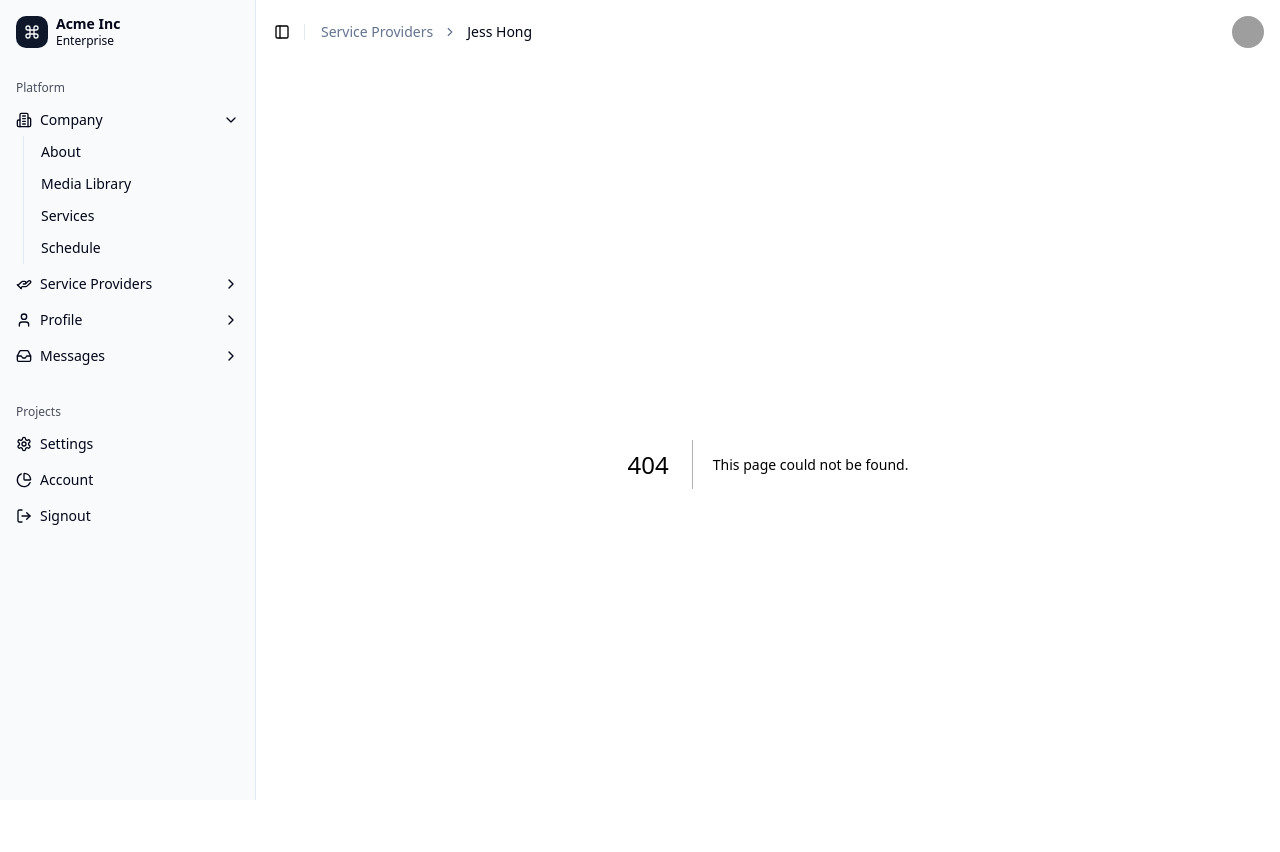
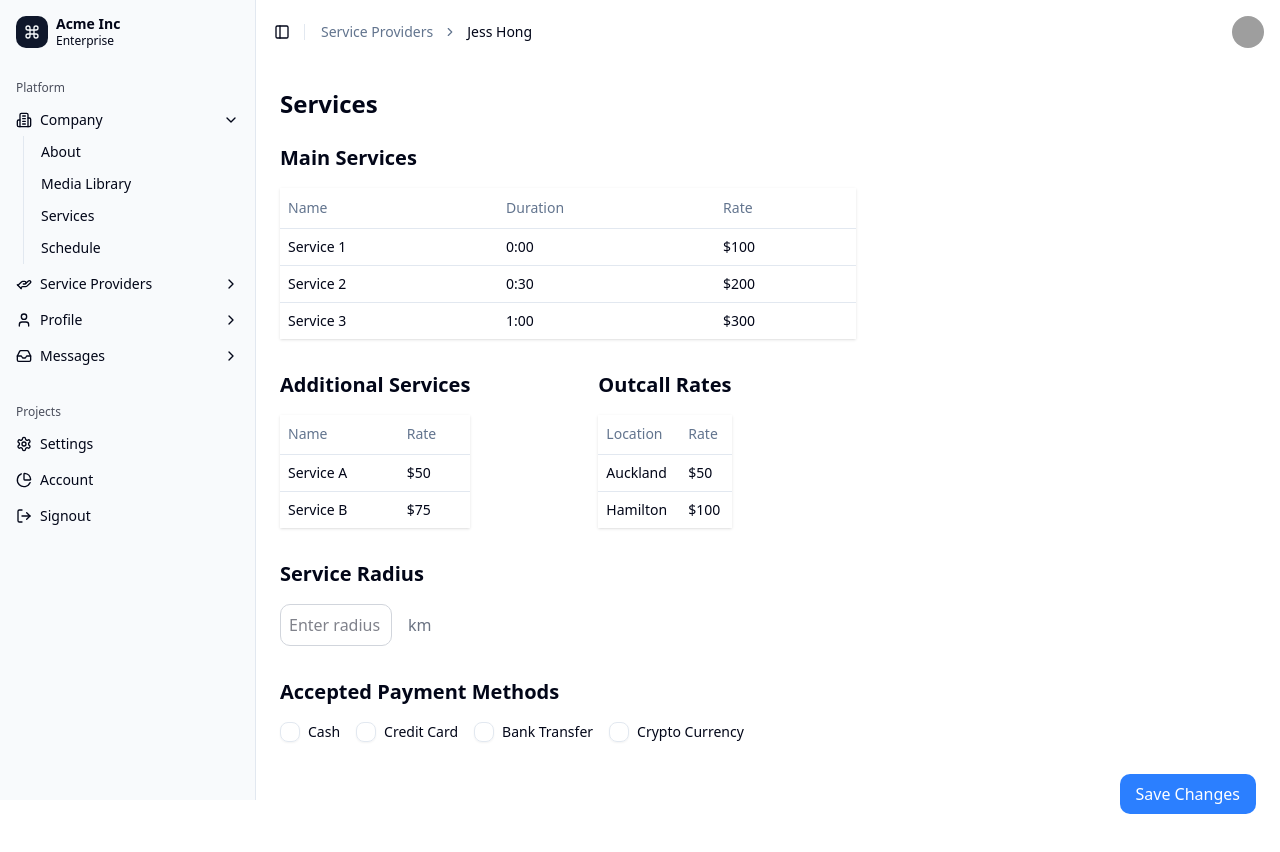
Before and after one commit to prasish01/service_hub, a Next.js app: page /services in a window 1280 px wide. Before the commit this address had no page. Shown: the top 852 px of the page. Built offline with nearby package versions, Linux system fonts and the light colour scheme; grey boxes are pictures that could not be loaded.

Commit message:
Service page and Sidebar Links

```diff
--- a/app/page.tsx
+++ b/app/page.tsx
@@ -21,7 +21,6 @@ export default function Home() {
   return (
     <div className="flex flex-1 flex-col gap-4 p-4 pt-0">
       <div className="relative h-54 w-full rounded-xl bg-slate-300">
-        {/* Banner */}
         <div className="relative h-full w-full">
           {/* <Image
             src="/banner.jpg" // Replace with your banner image path
@@ -30,7 +29,7 @@ export default function Home() {
             objectFit="cover"
             className="rounded-xl"
           /> */}
-          {/* Change Banner Button */}
+
           <div className="absolute right-4 bottom-4">
             <button className="flex gap-2 rounded-lg bg-white/90 px-4 py-2 text-sm font-medium backdrop-blur-sm transition-colors hover:bg-white">
               <Pen className="h-5 w-5" />
@@ -39,17 +38,16 @@ export default function Home() {
           </div>
         </div>
 
-        {/* Profile Image */}
         <div className="absolute -bottom-16 left-8">
           <div className="relative z-10 h-32 w-32 rounded-full border-4 border-white bg-gray-300">
             <Image
-              src="/profile.jpg" // Replace with your profile image path
+              src="/profile.jpg"
               alt="Profile"
               width={128}
               height={128}
               className="h-full w-full rounded-full object-cover"
             />
-            {/* Change Avatar Button */}
+
             <button className="absolute right-0 bottom-0 rounded-full bg-white/90 px-3 py-1.5 text-sm font-medium backdrop-blur-sm transition-colors hover:bg-white">
               <Pen className="h-5 w-5" />
             </button>
@@ -57,7 +55,6 @@ export default function Home() {
         </div>
       </div>
 
-      {/* Name */}
       <h2 className="mt-20 pl-8 text-2xl font-bold">Jess Hong</h2>
       <div className="bg-background mx-auto min-h-[60vh] w-full max-w-6xl rounded-xl p-8 shadow-lg">
         <h1 className="mb-8 text-3xl font-bold text-gray-800">Profile Page</h1>
--- /dev/null
+++ b/app/services/page.tsx
@@ -0,0 +1,149 @@
+import {
+  Table,
+  TableBody,
+  TableCell,
+  TableHead,
+  TableHeader,
+  TableRow,
+} from "@/components/ui/table";
+
+import { Checkbox } from "@/components/ui/checkbox";
+import { Label } from "@/components/ui/label";
+
+const ServicesPage = () => {
+  // Sample data for Main Services
+  const mainServices = [
+    { name: "Service 1", duration: "0:00", rate: "$100" },
+    { name: "Service 2", duration: "0:30", rate: "$200" },
+    { name: "Service 3", duration: "1:00", rate: "$300" },
+  ];
+
+  // Sample data for Additional Services
+  const additionalServices = [
+    { name: "Service A", rate: "$50" },
+    { name: "Service B", rate: "$75" },
+  ];
+
+  // Sample data for Outcall Rates
+  const outcallRates = [
+    { location: "Auckland", rate: "$50" },
+    { location: "Hamilton", rate: "$100" },
+  ];
+
+  return (
+    <div className="container mx-auto p-6">
+      <h1 className="mb-6 text-2xl font-bold">Services</h1>
+
+      {/* Main Services Table */}
+      <div className="mb-8 max-w-xl">
+        <h2 className="mb-4 text-xl font-semibold">Main Services</h2>
+        <div className="shadow">
+          <Table>
+            <TableHeader>
+              <TableRow>
+                <TableHead>Name</TableHead>
+                <TableHead>Duration</TableHead>
+                <TableHead>Rate</TableHead>
+              </TableRow>
+            </TableHeader>
+            <TableBody>
+              {mainServices.map((service, index) => (
+                <TableRow key={index}>
+                  <TableCell>{service.name}</TableCell>
+                  <TableCell>{service.duration}</TableCell>
+                  <TableCell>{service.rate}</TableCell>
+                </TableRow>
+              ))}
+            </TableBody>
+          </Table>
+        </div>
+      </div>
+
+      <div className="flex gap-32">
+        <div className="mb-8 max-w-72">
+          <h2 className="mb-4 text-xl font-semibold">Additional Services</h2>
+          <div className="shadow">
+            <Table>
+              <TableHeader>
+                <TableRow>
+                  <TableHead>Name</TableHead>
+                  <TableHead>Rate</TableHead>
+                </TableRow>
+              </TableHeader>
+              <TableBody>
+                {additionalServices.map((service, index) => (
+                  <TableRow key={index}>
+                    <TableCell>{service.name}</TableCell>
+                    <TableCell>{service.rate}</TableCell>
+                  </TableRow>
+                ))}
+              </TableBody>
+            </Table>
+          </div>
+        </div>
+
+        {/* Outcall Rates Table */}
+        <div className="mb-8 max-w-72">
+          <h2 className="mb-4 text-xl font-semibold">Outcall Rates</h2>
+          <div className="shadow">
+            <Table>
+              <TableHeader>
+                <TableRow>
+                  <TableHead>Location</TableHead>
+                  <TableHead>Rate</TableHead>
+                </TableRow>
+              </TableHeader>
+              <TableBody>
+                {outcallRates.map((outcall, index) => (
+                  <TableRow key={index}>
+                    <TableCell>{outcall.location}</TableCell>
+                    <TableCell>{outcall.rate}</TableCell>
+                  </TableRow>
+                ))}
+              </TableBody>
+            </Table>
+          </div>
+        </div>
+      </div>
+
+      {/* Service Radius Section */}
+      <div className="mb-8">
+        <h2 className="mb-4 text-xl font-semibold">Service Radius</h2>
+        <div className="flex items-center gap-4">
+          <input
+            type="text"
+            placeholder="Enter radius"
+            className="w-28 rounded-lg border border-gray-300 p-2 focus:ring-2 focus:ring-blue-500 focus:outline-none"
+          />
+          <span className="text-gray-500">km</span>
+        </div>
+      </div>
+
+      <div className="mb-8">
+        <h2 className="mb-4 text-xl font-semibold">Accepted Payment Methods</h2>
+        <div className="flex flex-wrap gap-4">
+          {["Cash", "Credit Card", "Bank Transfer", "Crypto Currency"].map(
+            (method, index) => (
+              <div key={index} className="flex items-center space-x-2">
+                <Checkbox
+                  id={`payment-method-${index}`}
+                  className="h-5 w-5 rounded-md"
+                />
+                <Label htmlFor={`payment-method-${index}`}>{method}</Label>
+              </div>
+            ),
+          )}
+        </div>
+      </div>
+
+      {/* Save Button */}
+      <div className="flex justify-end">
+        <button className="rounded-lg bg-blue-500 px-4 py-2 text-white hover:bg-blue-600">
+          Save Changes
+        </button>
+      </div>
+    </div>
+  );
+};
+
+export default ServicesPage;
--- a/components/app-sidebar.tsx
+++ b/components/app-sidebar.tsx
@@ -24,6 +24,7 @@ import {
   SidebarMenuItem,
   SidebarRail,
 } from "@/components/ui/sidebar";
+import Link from "next/link";
 
 // This is sample data.
 const data = {
@@ -50,7 +51,7 @@ const data = {
         },
         {
           title: "Services",
-          url: "#",
+          url: "/services",
         },
         {
           title: "Schedule",
@@ -75,32 +76,32 @@ const data = {
     },
     {
       title: "Profile",
-      url: "#",
+      url: "/",
       icon: User,
       items: [
         {
           title: "About",
-          url: "#",
+          url: "/",
         },
         {
           title: "Media Library",
-          url: "#",
+          url: "/",
         },
         {
           title: "Services",
-          url: "#",
+          url: "/",
         },
         {
           title: "Schedule",
-          url: "#",
+          url: "/",
         },
         {
           title: "Contact",
-          url: "#",
+          url: "/",
         },
         {
           title: "Visibility",
-          url: "#",
+          url: "/",
         },
       ],
     },
@@ -127,7 +128,7 @@ const data = {
   projects: [
     {
       name: "Settings",
-      url: "#",
+      url: "/settings",
       icon: Settings,
     },
     {
@@ -137,7 +138,7 @@ const data = {
     },
     {
       name: "Signout",
-      url: "#",
+      url: "/login",
       icon: LogOut,
     },
   ],
@@ -150,7 +151,7 @@ export function AppSidebar({ ...props }: React.ComponentProps<typeof Sidebar>) {
         <SidebarMenu>
           <SidebarMenuItem>
             <SidebarMenuButton size="lg" asChild>
-              <a href="#">
+              <Link href="/">
                 <div className="bg-sidebar-primary text-sidebar-primary-foreground flex aspect-square size-8 items-center justify-center rounded-lg">
                   <Command className="size-4" />
                 </div>
@@ -158,7 +159,7 @@ export function AppSidebar({ ...props }: React.ComponentProps<typeof Sidebar>) {
                   <span className="truncate font-semibold">Acme Inc</span>
                   <span className="truncate text-xs">Enterprise</span>
                 </div>
-              </a>
+              </Link>
             </SidebarMenuButton>
           </SidebarMenuItem>
         </SidebarMenu>
--- a/components/nav-main.tsx
+++ b/components/nav-main.tsx
@@ -17,6 +17,7 @@ import {
   SidebarMenuSubButton,
   SidebarMenuSubItem,
 } from "@/components/ui/sidebar";
+import Link from "next/link";
 
 export function NavMain({
   items,
@@ -56,9 +57,9 @@ export function NavMain({
                   {item.items?.map((subItem) => (
                     <SidebarMenuSubItem key={subItem.title}>
                       <SidebarMenuSubButton asChild>
-                        <a href={subItem.url}>
+                        <Link href={subItem.url}>
                           <span>{subItem.title}</span>
-                        </a>
+                        </Link>
                       </SidebarMenuSubButton>
                     </SidebarMenuSubItem>
                   ))}
--- a/components/nav-projects.tsx
+++ b/components/nav-projects.tsx
@@ -9,6 +9,7 @@ import {
   SidebarMenuButton,
   SidebarMenuItem,
 } from "@/components/ui/sidebar";
+import Link from "next/link";
 
 export function NavProjects({
   projects,
@@ -26,10 +27,10 @@ export function NavProjects({
         {projects.map((item) => (
           <SidebarMenuItem key={item.name}>
             <SidebarMenuButton asChild>
-              <a href={item.url}>
+              <Link href={item.url}>
                 <item.icon />
                 <span>{item.name}</span>
-              </a>
+              </Link>
             </SidebarMenuButton>
           </SidebarMenuItem>
         ))}
--- /dev/null
+++ b/components/ui/checkbox.tsx
@@ -0,0 +1,32 @@
+"use client"
+
+import * as React from "react"
+import * as CheckboxPrimitive from "@radix-ui/react-checkbox"
+import { CheckIcon } from "lucide-react"
+
+import { cn } from "@/lib/utils"
+
+function Checkbox({
+  className,
+  ...props
+}: React.ComponentProps<typeof CheckboxPrimitive.Root>) {
+  return (
+    <CheckboxPrimitive.Root
+      data-slot="checkbox"
+      className={cn(
+        "peer border-input data-[state=checked]:bg-primary data-[state=checked]:text-primary-foreground data-[state=checked]:border-primary focus-visible:border-ring focus-visible:ring-ring/50 aria-invalid:ring-destructive/20 dark:aria-invalid:ring-destructive/40 aria-invalid:border-destructive size-4 shrink-0 rounded-[4px] border shadow-xs transition-shadow outline-none focus-visible:ring-[3px] disabled:cursor-not-allowed disabled:opacity-50",
+        className
+      )}
+      {...props}
+    >
+      <CheckboxPrimitive.Indicator
+        data-slot="checkbox-indicator"
+        className="flex items-center justify-center text-current transition-none"
+      >
+        <CheckIcon className="size-3.5" />
+      </CheckboxPrimitive.Indicator>
+    </CheckboxPrimitive.Root>
+  )
+}
+
+export { Checkbox }
--- /dev/null
+++ b/components/ui/table.tsx
@@ -0,0 +1,116 @@
+"use client"
+
+import * as React from "react"
+
+import { cn } from "@/lib/utils"
+
+function Table({ className, ...props }: React.ComponentProps<"table">) {
+  return (
+    <div
+      data-slot="table-container"
+      className="relative w-full overflow-x-auto"
+    >
+      <table
+        data-slot="table"
+        className={cn("w-full caption-bottom text-sm", className)}
+        {...props}
+      />
+    </div>
+  )
+}
+
+function TableHeader({ className, ...props }: React.ComponentProps<"thead">) {
+  return (
+    <thead
+      data-slot="table-header"
+      className={cn("[&_tr]:border-b", className)}
+      {...props}
+    />
+  )
+}
+
+function TableBody({ className, ...props }: React.ComponentProps<"tbody">) {
+  return (
+    <tbody
+      data-slot="table-body"
+      className={cn("[&_tr:last-child]:border-0", className)}
+      {...props}
+    />
+  )
+}
+
+function TableFooter({ className, ...props }: React.ComponentProps<"tfoot">) {
+  return (
+    <tfoot
+      data-slot="table-footer"
+      className={cn(
+        "bg-muted/50 border-t font-medium [&>tr]:last:border-b-0",
+        className
+      )}
+      {...props}
+    />
+  )
+}
+
+function TableRow({ className, ...props }: React.ComponentProps<"tr">) {
+  return (
+    <tr
+      data-slot="table-row"
+      className={cn(
+        "hover:bg-muted/50 data-[state=selected]:bg-muted border-b transition-colors",
+        className
+      )}
+      {...props}
+    />
+  )
+}
+
+function TableHead({ className, ...props }: React.ComponentProps<"th">) {
+  return (
+    <th
+      data-slot="table-head"
+      className={cn(
+        "text-muted-foreground h-10 px-2 text-left align-middle font-medium whitespace-nowrap [&:has([role=checkbox])]:pr-0 [&>[role=checkbox]]:translate-y-[2px]",
+        className
+      )}
+      {...props}
+    />
+  )
+}
+
+function TableCell({ className, ...props }: React.ComponentProps<"td">) {
+  return (
+    <td
+      data-slot="table-cell"
+      className={cn(
+        "p-2 align-middle whitespace-nowrap [&:has([role=checkbox])]:pr-0 [&>[role=checkbox]]:translate-y-[2px]",
+        className
+      )}
+      {...props}
+    />
+  )
+}
+
+function TableCaption({
+  className,
+  ...props
+}: React.ComponentProps<"caption">) {
+  return (
+    <caption
+      data-slot="table-caption"
+      className={cn("text-muted-foreground mt-4 text-sm", className)}
+      {...props}
+    />
+  )
+}
+
+export {
+  Table,
+  TableHeader,
+  TableBody,
+  TableFooter,
+  TableHead,
+  TableRow,
+  TableCell,
+  TableCaption,
+}
--- a/package.json
+++ b/package.json
@@ -11,6 +11,7 @@
   },
   "dependencies": {
     "@radix-ui/react-avatar": "^1.1.3",
+    "@radix-ui/react-checkbox": "^1.1.4",
     "@radix-ui/react-collapsible": "^1.1.3",
     "@radix-ui/react-dialog": "^1.1.6",
     "@radix-ui/react-dropdown-menu": "^2.1.6",
```
Also changed, not shown: 1 other file (tests, documents, lock files or other folders).
